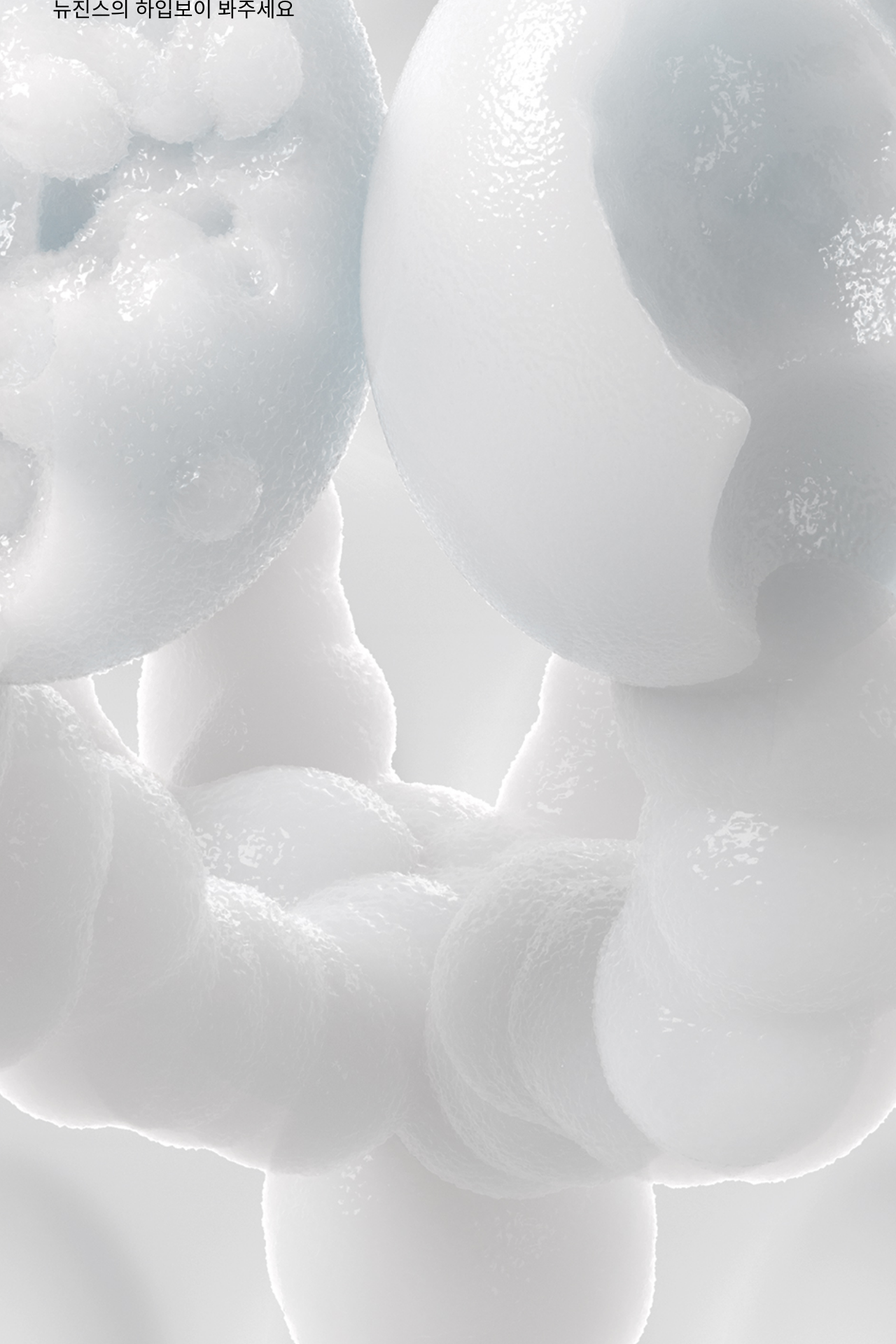
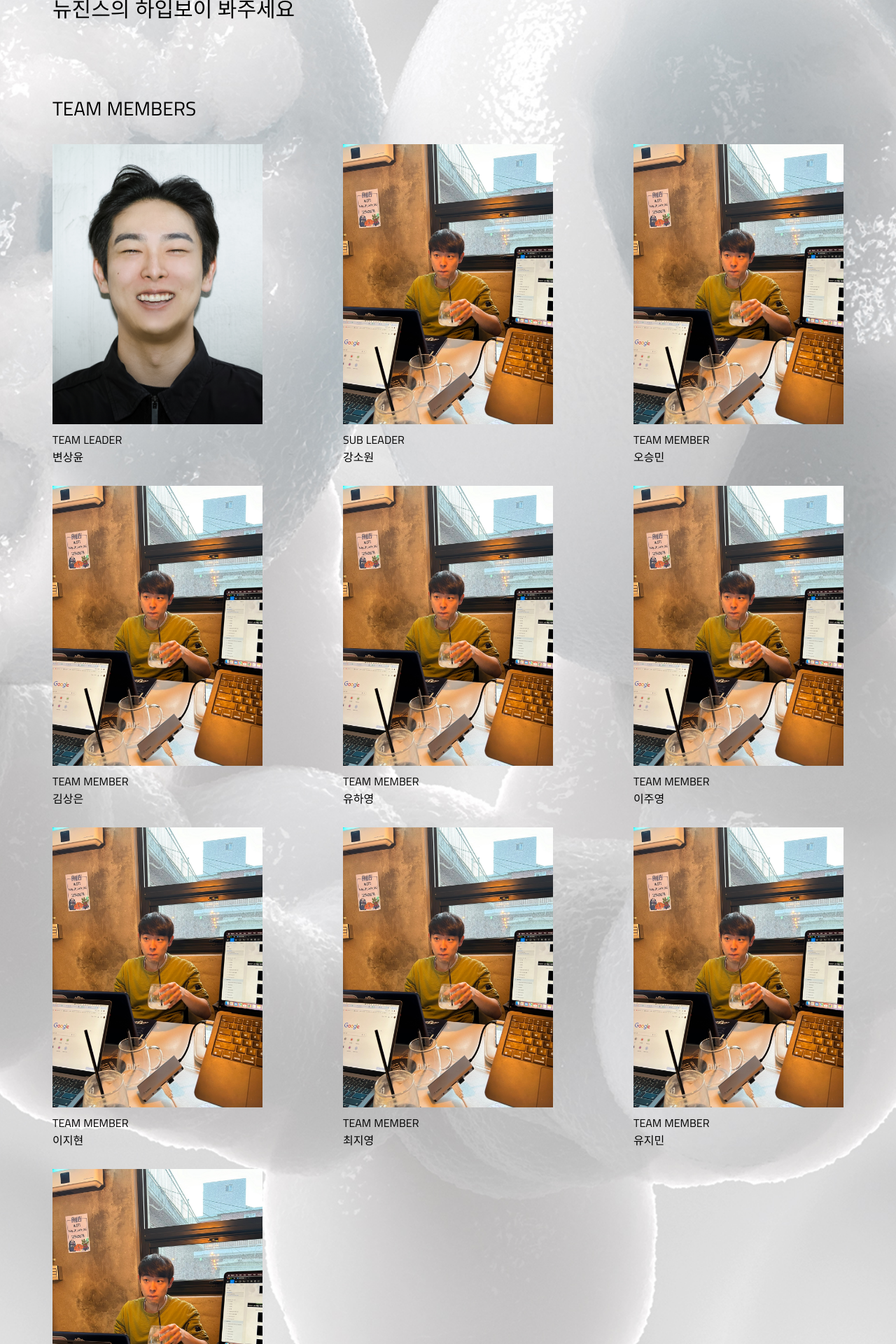
Before and after one commit to FASHION-ARCHIVE/fashion, a Vue app: page /bugreport in a window 1280 px wide. Shown: the part 1640-3560 px from the top of the page at 70% size. Built offline with nearby package versions, Linux system fonts and the light colour scheme; a web font is replaced by a local one.

Commit message:
Update bugreportView.vue

```diff
--- a/src/views/teams/bugreport/bugreportView.vue
+++ b/src/views/teams/bugreport/bugreportView.vue
@@ -31,47 +31,47 @@
                     <div class="br-yt-info2">뉴진스 이쁘네요</div>
                 </div>
             </div>
-            <div class="br-team-members" data-aos="fade-up">TEAM MEMBERS</div>
+            <div class="br-team-members" data-aos="fade-up" data-aos-once="true">TEAM MEMBERS</div>
             <div class="br-members">
                 <div class="br-image-item">
-                    <router-link to = "/coming-soon"><img class="br-member1" data-aos="fade-up" alt="member 1" src="@/assets/images/yy.jpeg" /></router-link>
-                    <div class="caption" data-aos="fade-up">TEAM LEADER<br>변상윤</div>
+                    <router-link to = "/bugreport/byun-sangyoon"><img class="br-member1" data-aos="fade-up" data-aos-once="true" alt="member 1" src="@/assets/images/profile/profile_1_1_1.jpeg" /></router-link>
+                    <div class="caption" data-aos="fade-up" data-aos-once="true">TEAM LEADER<br>변상윤</div>
                 </div>
                 <div class="br-image-item">
-                    <router-link to = "/coming-soon"><img class="br-member2" data-aos="fade-up" alt="member 2" src="@/assets/images/yy.jpeg" /></router-link>
-                    <div class="caption" data-aos="fade-up">SUB LEADER<br>강소원</div>
+                    <router-link to = "/coming-soon"><img class="br-member2" data-aos="fade-up" data-aos-once="true" alt="member 2" src="@/assets/images/yy.jpeg" /></router-link>
+                    <div class="caption" data-aos="fade-up" data-aos-once="true">SUB LEADER<br>강소원</div>
                 </div>
                 <div class="br-image-item">
-                    <router-link to = "/coming-soon"><img class="br-member3" data-aos="fade-up" alt="member 3" src="@/assets/images/yy.jpeg" /></router-link>
-                    <div class="caption" data-aos="fade-up">TEAM MEMBER<br>오승민</div>
+                    <router-link to = "/coming-soon"><img class="br-member3" data-aos="fade-up" data-aos-once="true" alt="member 3" src="@/assets/images/yy.jpeg" /></router-link>
+                    <div class="caption" data-aos="fade-up" data-aos-once="true">TEAM MEMBER<br>오승민</div>
                 </div>
                 <div class="br-image-item">
-                    <router-link to = "/coming-soon"><img class="br-member4" data-aos="fade-up" alt="member 4" src="@/assets/images/yy.jpeg" /></router-link>
-                    <div class="caption" data-aos="fade-up">TEAM MEMBER<br>김상은</div>
+                    <router-link to = "/coming-soon"><img class="br-member4" data-aos="fade-up" data-aos-once="true" alt="member 4" src="@/assets/images/yy.jpeg" /></router-link>
+                    <div class="caption" data-aos="fade-up" data-aos-once="true">TEAM MEMBER<br>김상은</div>
                 </div>
                 <div class="br-image-item">
-                    <router-link to = "/coming-soon"><img class="br-member5" data-aos="fade-up" alt="member 5" src="@/assets/images/yy.jpeg" /></router-link>
-                    <div class="caption" data-aos="fade-up">TEAM MEMBER<br>유하영</div>
+                    <router-link to = "/coming-soon"><img class="br-member5" data-aos="fade-up" data-aos-once="true" alt="member 5" src="@/assets/images/yy.jpeg" /></router-link>
+                    <div class="caption" data-aos="fade-up" data-aos-once="true">TEAM MEMBER<br>유하영</div>
                 </div>
                 <div class="br-image-item">
-                    <router-link to = "/coming-soon"><img class="br-member6" data-aos="fade-up" alt="member 6" src="@/assets/images/yy.jpeg" /></router-link>
-                    <div class="caption" data-aos="fade-up">TEAM MEMBER<br>이주영</div>
+                    <router-link to = "/coming-soon"><img class="br-member6" data-aos="fade-up" data-aos-once="true" alt="member 6" src="@/assets/images/yy.jpeg" /></router-link>
+                    <div class="caption" data-aos="fade-up" data-aos-once="true">TEAM MEMBER<br>이주영</div>
                 </div>
                 <div class="br-image-item">
-                    <router-link to = "/coming-soon"><img class="br-member7" data-aos="fade-up" alt="member 7" src="@/assets/images/yy.jpeg" /></router-link>
-                    <div class="caption" data-aos="fade-up">TEAM MEMBER<br>이지현</div>
+                    <router-link to = "/coming-soon"><img class="br-member7" data-aos="fade-up" data-aos-once="true" alt="member 7" src="@/assets/images/yy.jpeg" /></router-link>
+                    <div class="caption" data-aos="fade-up" data-aos-once="true">TEAM MEMBER<br>이지현</div>
                 </div>
                 <div class="br-image-item">
-                    <router-link to = "/coming-soon"><img class="br-member8" data-aos="fade-up" alt="member 8" src="@/assets/images/yy.jpeg" /></router-link>
-                    <div class="caption" data-aos="fade-up">TEAM MEMBER<br>최지영</div>
+                    <router-link to = "/coming-soon"><img class="br-member8" data-aos="fade-up" data-aos-once="true" alt="member 8" src="@/assets/images/yy.jpeg" /></router-link>
+                    <div class="caption" data-aos="fade-up" data-aos-once="true">TEAM MEMBER<br>최지영</div>
                 </div>
                 <div class="br-image-item">
-                    <router-link to = "/coming-soon"><img class="br-member9" data-aos="fade-up" alt="member 9" src="@/assets/images/yy.jpeg" /></router-link>
-                    <div class="caption" data-aos="fade-up">TEAM MEMBER<br>유지민</div>
+                    <router-link to = "/coming-soon"><img class="br-member9" data-aos="fade-up" data-aos-once="true" alt="member 9" src="@/assets/images/yy.jpeg" /></router-link>
+                    <div class="caption" data-aos="fade-up" data-aos-once="true">TEAM MEMBER<br>유지민</div>
                 </div>
                 <div class="br-image-item">
-                    <router-link to = "/coming-soon"><img class="br-member10" data-aos="fade-up" alt="member 10" src="@/assets/images/yy.jpeg" /></router-link>
-                    <div class="caption" data-aos="fade-up">TEAM MEMBER<br>하나경</div>
+                    <router-link to = "/coming-soon"><img class="br-member10" data-aos="fade-up" data-aos-once="true" alt="member 10" src="@/assets/images/yy.jpeg" /></router-link>
+                    <div class="caption" data-aos="fade-up" data-aos-once="true">TEAM MEMBER<br>하나경</div>
                 </div>
             </div>
         </div>
```
